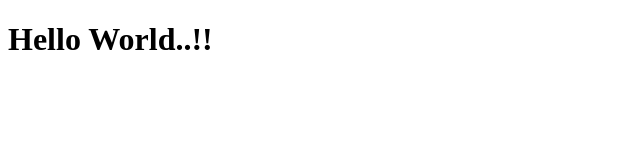
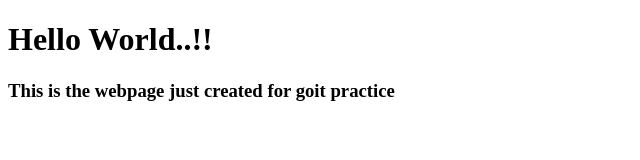
Before and after one commit to Vinoth018/Demo_repo2, a plain HTML site: page index.html in a window 1280 px wide. Shown: the whole page, without its empty margins (0-640 px from the left). Drawn offline with Linux system fonts and the light colour scheme.

Commit message:
Modified index.html page
Added h3 tag in line 10

```diff
--- a/index.html
+++ b/index.html
@@ -7,5 +7,6 @@
 </head>
 <body>
     <h1>Hello World..!!</h1>
+    <h3>This is the webpage just created for goit practice</h3>
 </body>
 </html>
```
